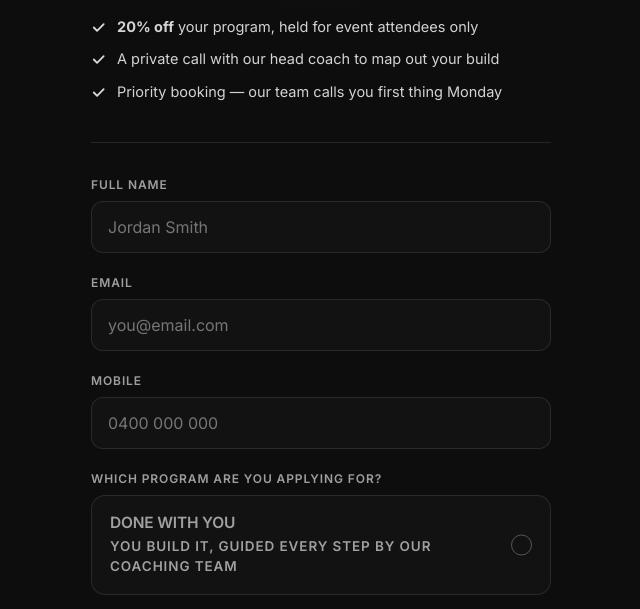
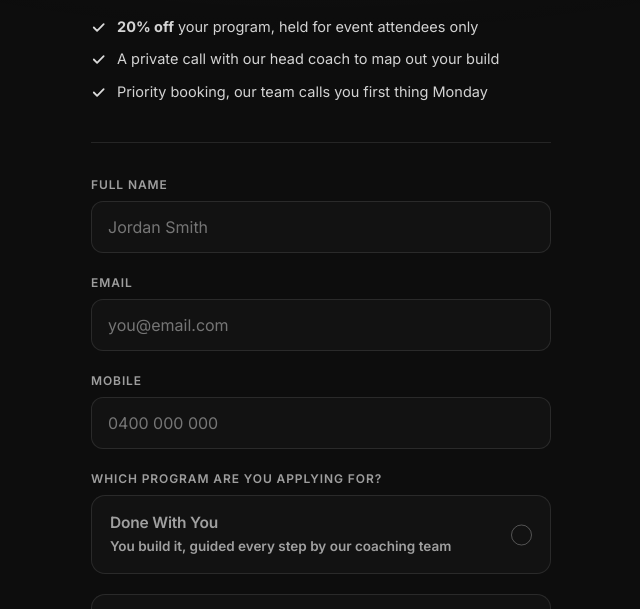
Before and after one commit to thefreedomclub/summit, a plain HTML site: page index.html in a window 1280 px wide. Shown: the part 268-877 px from the top of the page, without its empty margins (319-959 px from the left). Drawn offline with Linux system fonts and the light colour scheme.

Commit message:
Fix title and update perks list in index.html

```diff
--- a/index.html
+++ b/index.html
@@ -3,7 +3,7 @@
 <head>
 <meta charset="utf-8">
 <meta name="viewport" content="width=device-width,initial-scale=1,viewport-fit=cover">
-<title>Freedom Summit &mdash; Application</title>
+<title>Freedom Summit Application</title>
 <link rel="preconnect" href="https://fonts.googleapis.com">
 <link rel="preconnect" href="https://fonts.gstatic.com" crossorigin>
 <link href="https://fonts.googleapis.com/css2?family=Inter:wght@400;500;600;700&display=swap" rel="stylesheet">
@@ -79,7 +79,7 @@
 
   .opts{display:grid; gap:11px; margin-bottom:8px}
   .opt{
-    position:relative; display:block; cursor:pointer;
+    position:relative; display:block; cursor:pointer; text-transform:none; letter-spacing:normal;
     background:var(--surface); border:1px solid var(--line); border-radius:14px;
     padding:17px 52px 17px 18px; transition:border-color .16s, background .16s;
   }
@@ -151,7 +151,7 @@
     <ul class="perks">
       <li><svg width="15" height="15" viewBox="0 0 16 16" fill="none"><path d="M13.5 4.5L6.5 11.5L3 8" stroke="white" stroke-width="1.9" stroke-linecap="round" stroke-linejoin="round"/></svg><span><strong>20% off</strong> your program, held for event attendees only</span></li>
       <li><svg width="15" height="15" viewBox="0 0 16 16" fill="none"><path d="M13.5 4.5L6.5 11.5L3 8" stroke="white" stroke-width="1.9" stroke-linecap="round" stroke-linejoin="round"/></svg><span>A private call with our head coach to map out your build</span></li>
-      <li><svg width="15" height="15" viewBox="0 0 16 16" fill="none"><path d="M13.5 4.5L6.5 11.5L3 8" stroke="white" stroke-width="1.9" stroke-linecap="round" stroke-linejoin="round"/></svg><span>Priority booking &mdash; our team calls you first thing Monday</span></li>
+      <li><svg width="15" height="15" viewBox="0 0 16 16" fill="none"><path d="M13.5 4.5L6.5 11.5L3 8" stroke="white" stroke-width="1.9" stroke-linecap="round" stroke-linejoin="round"/></svg><span>Priority booking, our team calls you first thing Monday</span></li>
     </ul>
 
     <div class="rule"></div>
```
